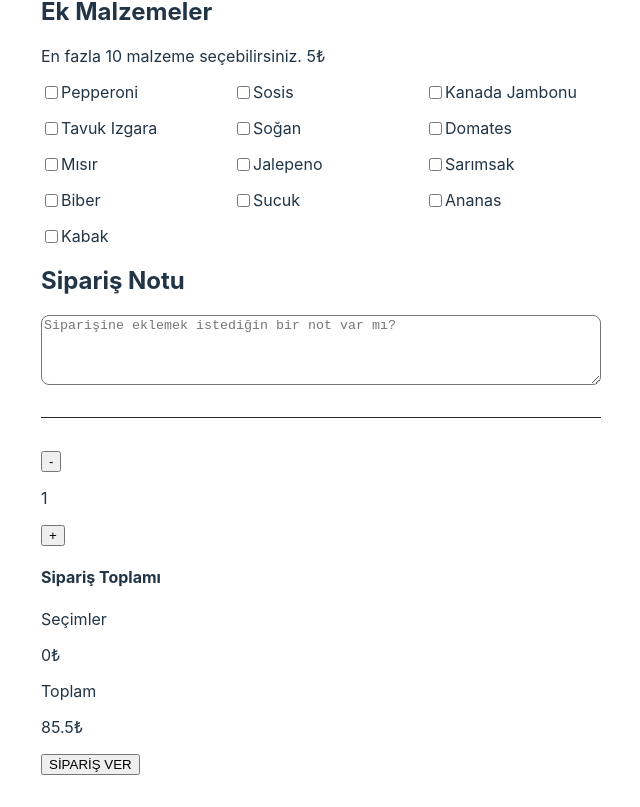
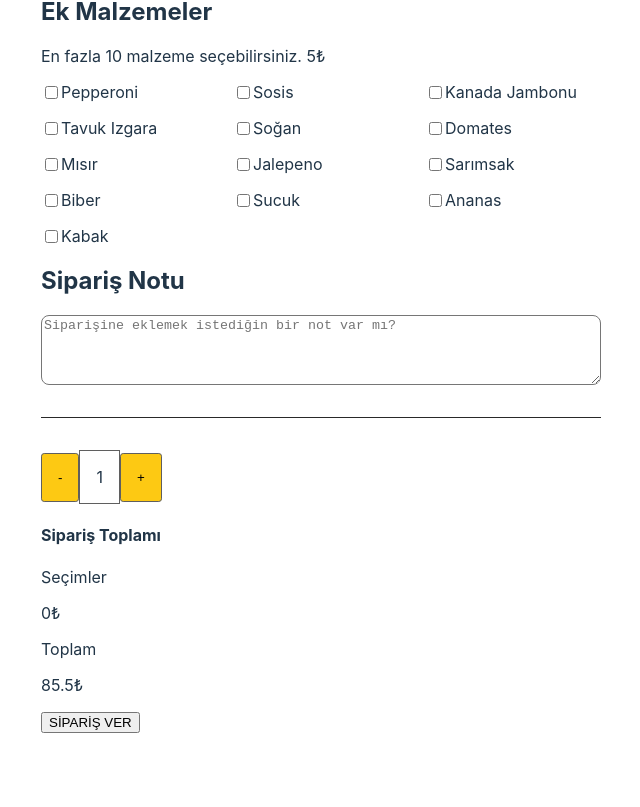
Before and after one commit to CemCanplt/PizzaChallenge, a React (Vite) app: page /siparis in a window 1280 px wide. Shown: the part 592-1399 px from the top of the page, without its empty margins (319-959 px from the left). After the commit the page ends 1357 px from the top, so only its background shows below. Built offline with nearby package versions, Linux system fonts and the light colour scheme; a web font is replaced by a local one.

Commit message:
Buton yeniden

```diff
--- a/src/Components/Pages/SelectionScreen.css
+++ b/src/Components/Pages/SelectionScreen.css
@@ -59,7 +59,28 @@
   margin: 2rem 0;
 }
 
+.adet-sayaci,
+.gizli-adet-sayaci {
+  display: flex;
+  align-items: center;
+}
 
+.adet-sayaci p,
+.gizli-adet-sayaci p {
+  border: 1px solid #5f5f5f;
+  margin: 0;
+  padding: 1rem ;
+  justify-content: center;
+}
+
+.adet-sayaci button,
+.gizli-adet-sayaci button {
+  background-color: #fdc913;
+  border: 1px solid #5f5f5f;
+  border-radius: 0.2rem;
+  padding: 1rem;
+  margin: 0;
+}
 
 .sayfa-yolu {
   display: flex;
@@ -79,10 +100,9 @@
   flex-direction: column;
 }
 
-.counter-gizli {
+.gizli-adet-sayaci {
   display: none;
 }
 
 @media (max-width: 600px) {
-
 }
--- a/src/Components/Pages/SelectionScreen.jsx
+++ b/src/Components/Pages/SelectionScreen.jsx
@@ -195,6 +195,7 @@ function SelectionScreen() {
             ></textarea>
           </div>
           <div className="divider"></div>
+
           <div className="odeme-bolumu">
             <div className="adet-sayaci">
               <button name="eksi" onClick={counterHandler} type="button">
@@ -208,17 +209,17 @@ function SelectionScreen() {
             <div className="siparis-fiyat-odeme">
               <div className="siparis-hesap">
                 <h4>Sipariş Toplamı</h4>
-                <div className="secimler">
+                <div className="secimler-satiri">
                   <p>Seçimler</p>
                   <p>{ekUcret}₺</p>
                 </div>
-                <div className="toplam">
+                <div className="toplam-fiyat-satiri">
                   <p>Toplam</p>
                   <p>{toplamUcret}₺</p>
                 </div>
               </div>
-              <div className="siparis-tusu">
-                <div className="counter-gizli">
+              <div className="siparis-ver-tusu">
+                <div className="gizli-adet-sayaci">
                   <button name="eksi" onClick={counterHandler} type="button">
                     -
                   </button>
```
